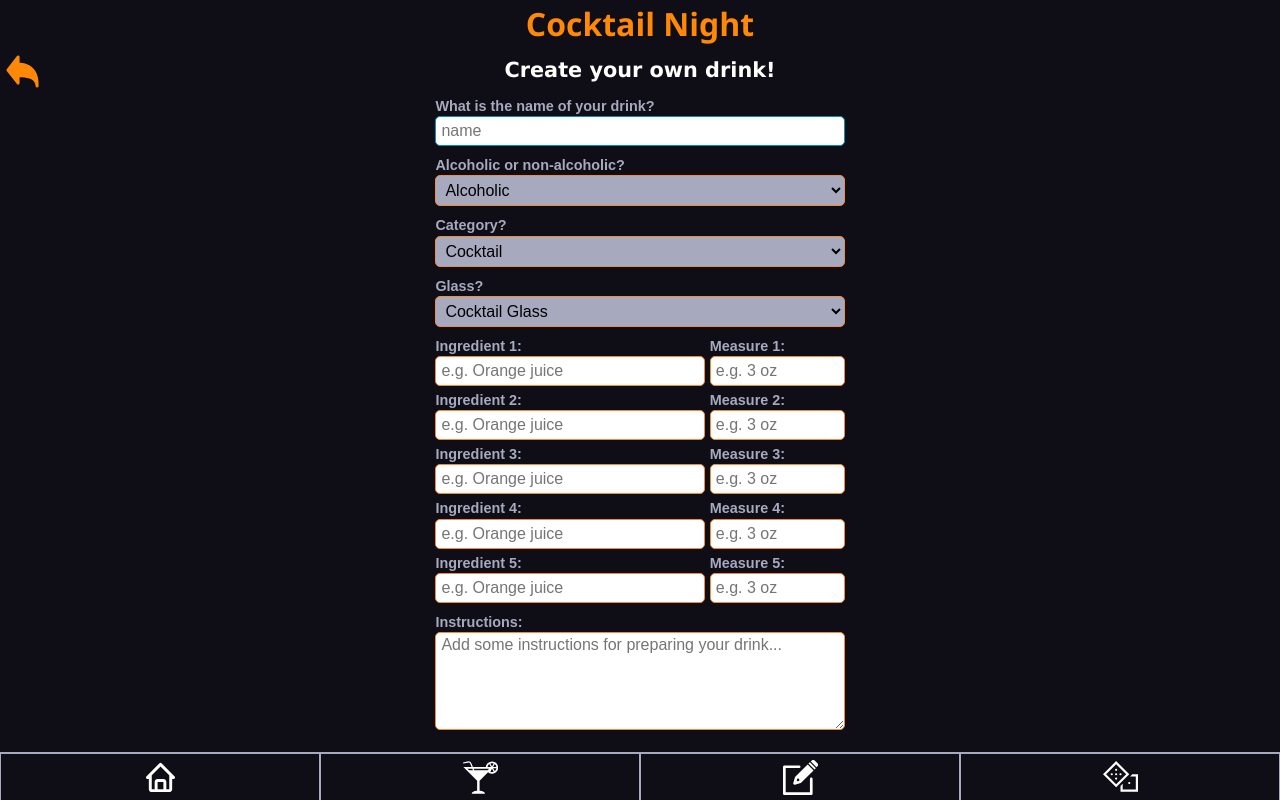
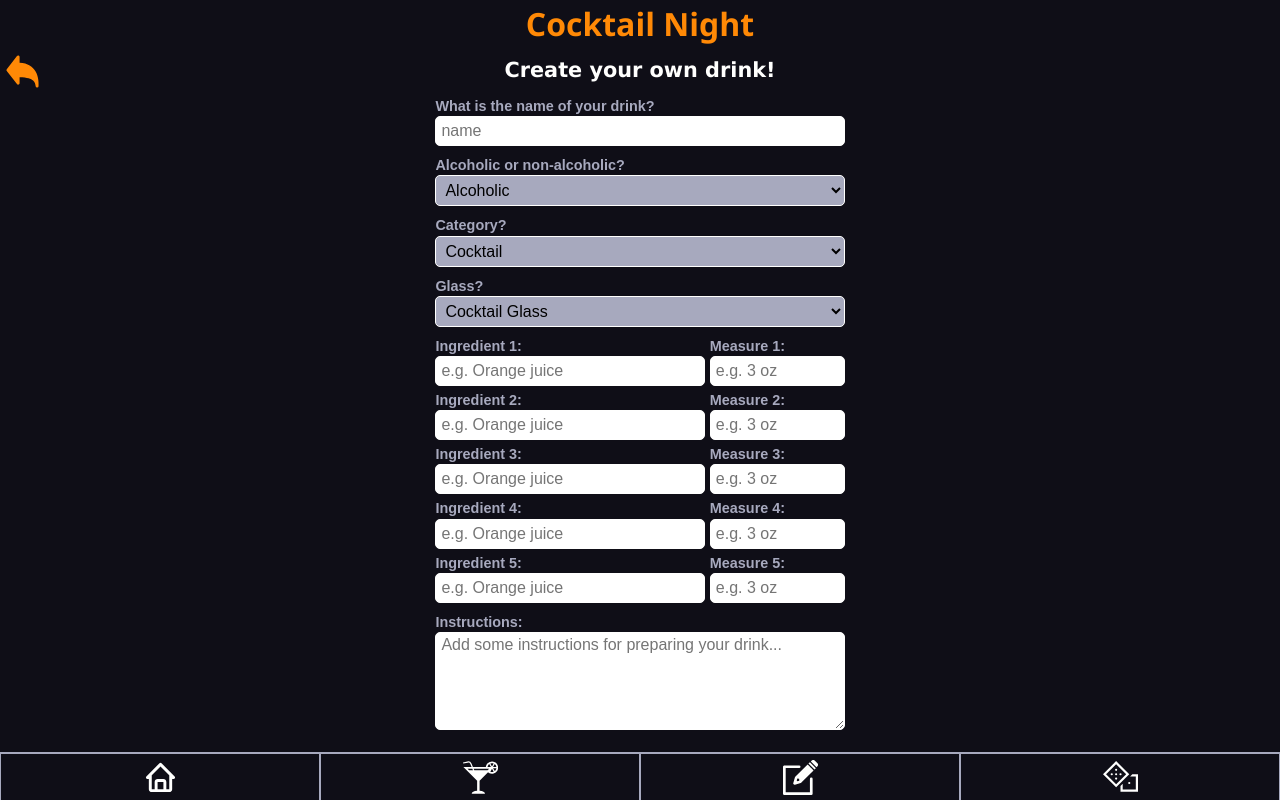
Before and after one commit to mwarnck/capstone-project, a React (Create React App) app: page /createDrinkForm in a window 1280 px wide. Built offline with nearby package versions, Linux system fonts and the light colour scheme.

Commit message:
Add more little changes in styling of the input elements

```diff
--- a/src/components/CreateDrinkForm.js
+++ b/src/components/CreateDrinkForm.js
@@ -391,13 +391,13 @@ const StyledForm = styled.form`
 
   textarea {
     width: 100%;
-    border: 1px solid #f28d35;
+    border: 1px solid var(--bg-color-secondary);
     border-radius: 5px;
     padding: 3px 5px;
 
     &:focus {
       outline: none;
-      border-color: #0392b0;
+      border-color: var(bg-color-button);
     }
   }
 `;
@@ -419,26 +419,26 @@ const IngredientsGrid = styled.div`
 
 const FormInput = styled.input`
   width: 100%;
-  border: 1px solid #f28d35;
+  border: 1px solid var(--bg-color-secondary);
   border-radius: 5px;
   padding: 5px 5px;
 
   &:focus {
     outline: none;
-    border-color: #0392b0;
+    border-color: var(bg-color-button);
   }
 `;
 
 const FormSelect = styled.select`
   width: 100%;
-  border: 1px solid #f28d35;
+  border: 1px solid var(--bg-color-secondary);
   border-radius: 5px;
   background-color: var(--font-color-text-bright);
   padding: 5px 5px;
 
   &:focus {
     outline: none;
-    border-color: #0392b0;
+    border-color: var(bg-color-button);
     border-radius: 5px;
   }
 `;
--- a/src/components/Searchbar.js
+++ b/src/components/Searchbar.js
@@ -39,6 +39,6 @@ const InputField = styled.input`
 
   &:focus {
     outline: none;
-    border-color: #0392b0;
+    border-color: var(--bg-color-button);
   }
 `;
```
